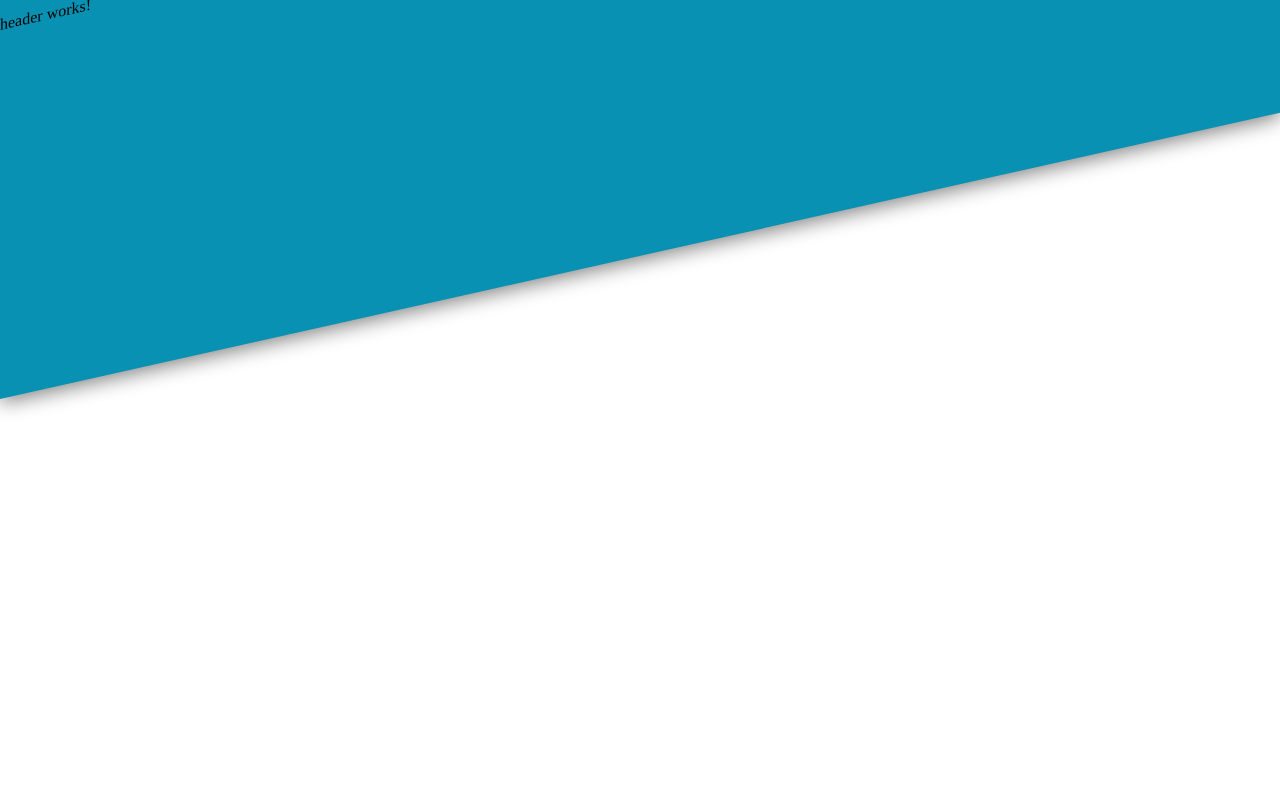
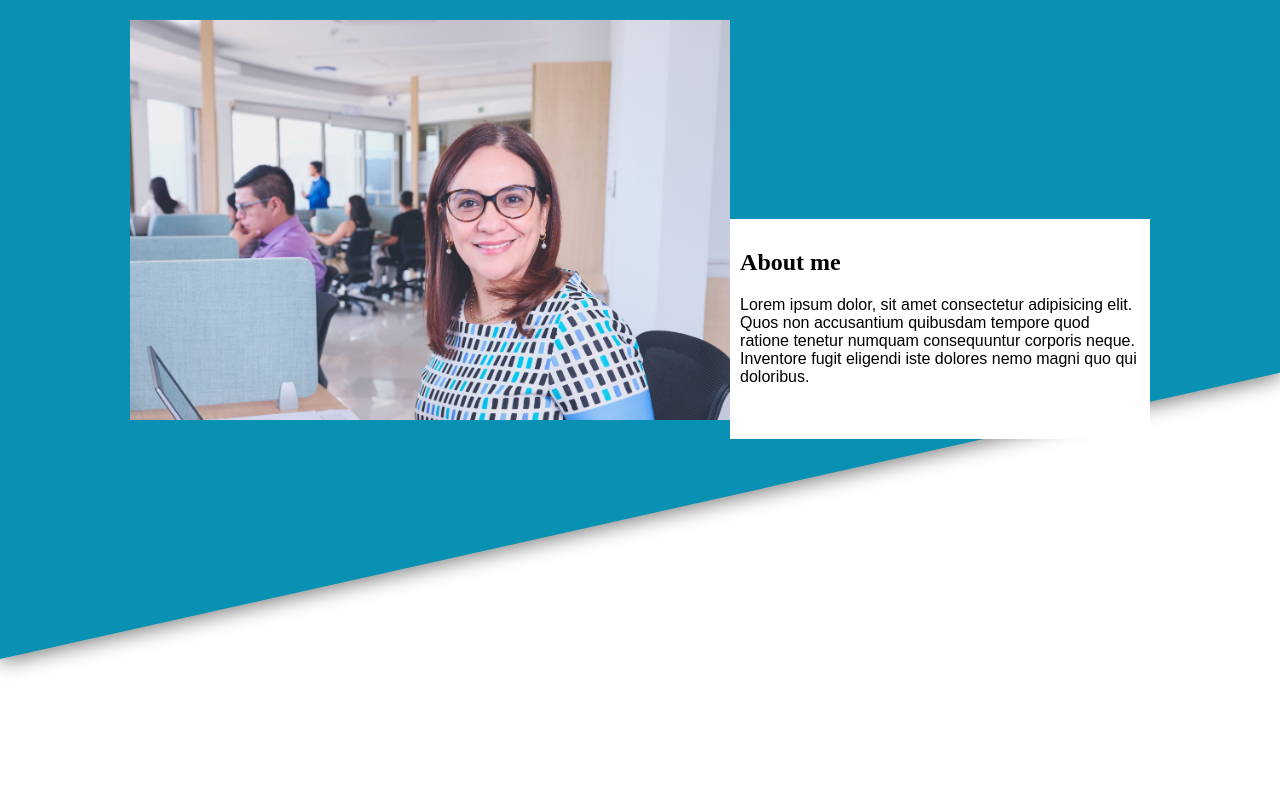
Before and after one commit to Benjamin-Re/portfolio-app, an Angular app: page / in a window 1280 px wide. Shown: the top 800 px of the page. Built offline with nearby package versions, Linux system fonts and the light colour scheme.

Commit message:
Use pseudo element for header background

```diff
--- a/src/app/header/header.css
+++ b/src/app/header/header.css
@@ -1,11 +1,39 @@
 :host {
+    flex: 1;
+    position: relative;
+    display: flex;
+    justify-content: center;
+    padding: 20px;
+}
+
+:host::before {
+    content: "";
+    transform: skewY(-0.22rad);
+    transform-origin: top left;
+    box-shadow: 0 4px 20px gray;
     background-color: #0891B2;
-    flex: 1;
+    inset: 0;
+    position: absolute;
+}
 
-    transform: skewY(-0.22rad);
+#header-card {
+    padding: 10px;
+    position: relative;
+    height: 200px;
+    width: 400px;
+    background-color: white;
+    color: black;
+    font-family: Arial, Helvetica, sans-serif;
+    align-self: center;
+}
 
-    transform-origin: top left;
+#header-card h2 {
+    font-family: 'Times New Roman', Times, serif;
+}
 
-    box-shadow: 0 4px 20px gray;
-
+img {
+    width: auto;
+    height: 400px;
+    position: relative;
+    align-self: flex-start;
 }
--- a/src/app/header/header.html
+++ b/src/app/header/header.html
@@ -1 +1,5 @@
-<p>header works!</p>
+<img src="/testImg.jpg" alt="Profile picture of person" />
+<div id="header-card">
+    <h2>About me</h2>
+    <p>Lorem ipsum dolor, sit amet consectetur adipisicing elit. Quos non accusantium quibusdam tempore quod ratione tenetur numquam consequuntur corporis neque. Inventore fugit eligendi iste dolores nemo magni quo qui doloribus.</p>
+</div>
```
Also changed, not shown: src/app/app.css (line endings or trailing spaces).
